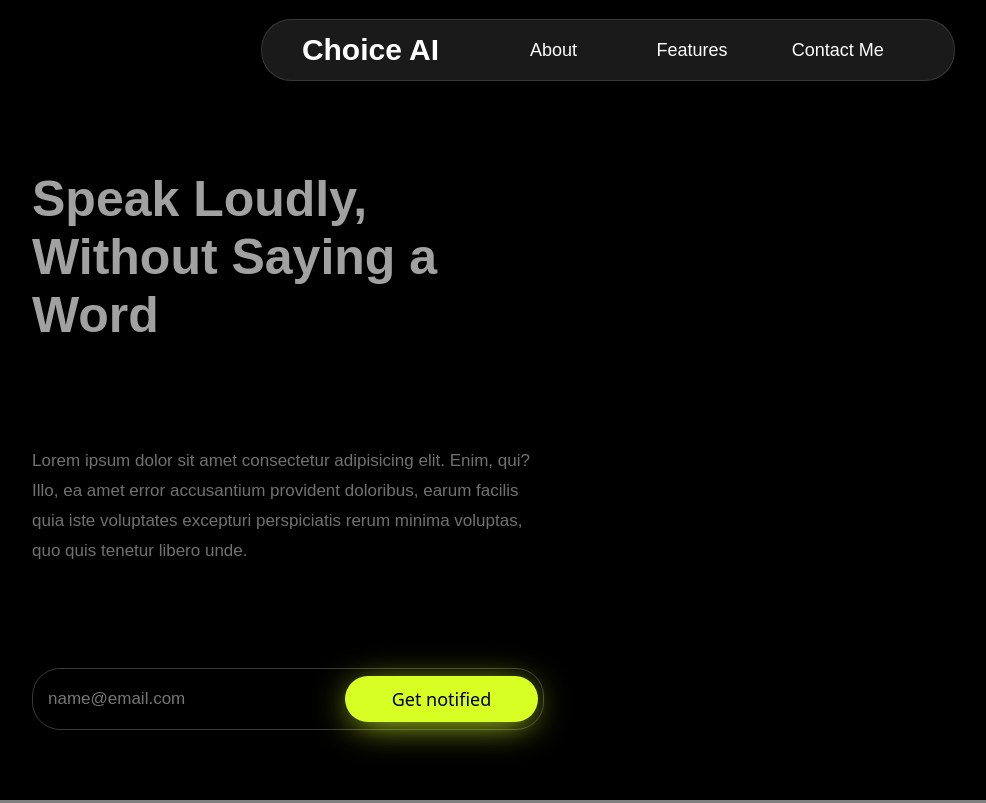
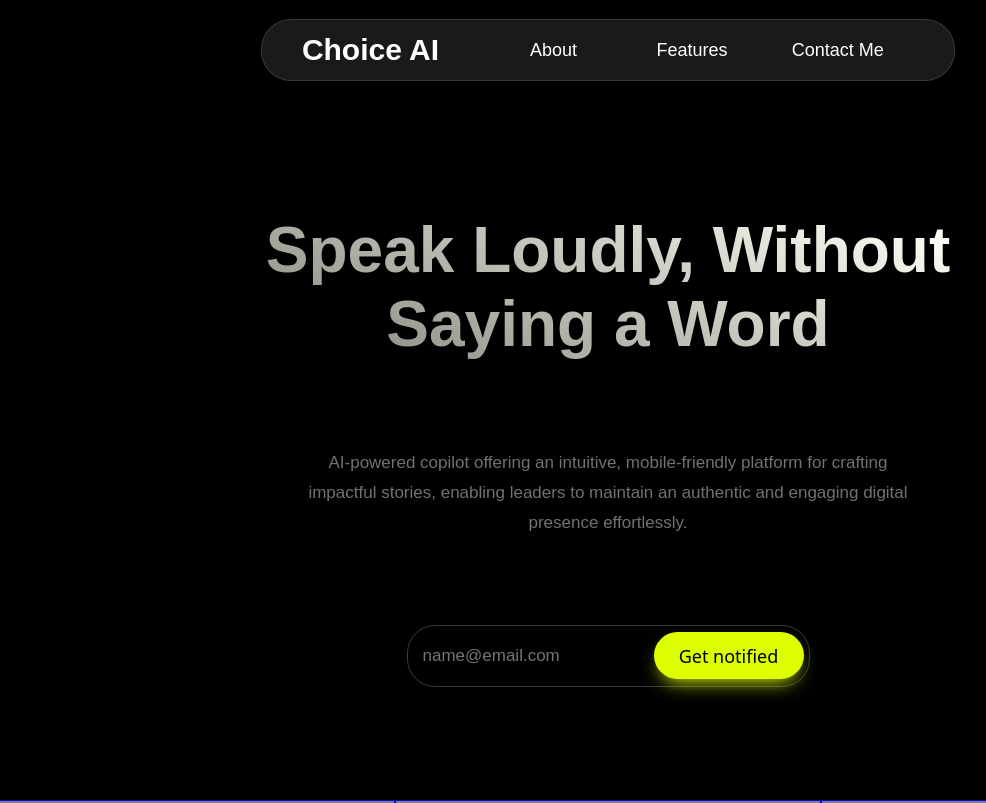
Before and after one commit to akn714/ai-website-design, a plain HTML site: page index.html in a window 1280 px wide. Shown: the top 803 px of the page, without its empty margins (32-1018 px from the left). Drawn offline with Linux system fonts and the light colour scheme.

Commit message:
improved hero section and started section 2

```diff
--- a/css/hero.css
+++ b/css/hero.css
@@ -6,10 +6,15 @@
 
 #hero-sec .sec-div:nth-child(1){
     /* background-color: black; */
+    width: 100%;
     color: white;
     display: flex;
     justify-content: center;
     align-items: center;
+}
+
+#hero-sec .sec-div:nth-child(1) *{
+    margin: auto;
 }
 
 #hero-sec .sec-div:nth-child(1) .hero-main{
@@ -32,13 +37,20 @@
     font-family: sans-serif;
     height: 50px;
     height: unset;
+    background: -webkit-linear-gradient(225deg, #eee, #333);
+    background: linear-gradient(2005deg, rgb(255, 255, 247) 8.55094%, rgb(114, 114, 103) 107.012%);
+    -webkit-background-clip: text;
+    -webkit-text-fill-color: transparent;
 }
 
 .hero-desc{
     color: #ffffff71;
     font-size: 17px;
     line-height: 30px;
+    max-width: 600px;
     font-family: sans-serif;
+    max-width: 600px;
+    text-align: center;
 }
 
 .hero-cta a{
@@ -49,6 +61,7 @@
 .cta{
     border: 1px solid #80808073;
     height: 50px;
+    max-width: 500px;
     display: flex;
     justify-content: center;
     align-items: center;
@@ -74,6 +87,7 @@
     height: 93%;
     width: 40%;
     min-width: 150px;
+    max-width: 170px;
     font-size: 18px;
     font-family: system-ui, -apple-system, BlinkMacSystemFont, 'Segoe UI', Roboto, Oxygen, Ubuntu, Cantarell, 'Open Sans', 'Helvetica Neue', sans-serif;
     border-radius: 28px;
@@ -87,6 +101,8 @@
     box-shadow: 0px 6px 36px -7px #C2FF2F;
     background: #d7ff23;
     box-shadow: 0px 6px 36px -7px #d7ff23;
+    background: #ddff00;
+    box-shadow: 0px 10px 20px -8px #ddff00;
 }
 
 .get-in-touch{
@@ -158,10 +174,20 @@
     height: 100%;
 }
 
+@media (min-width: 1100px){
+    .hero-title{
+        font-size: 64px;
+        text-align: center;
+        max-width: 800px;
+    }
+}
 
 @media (max-width: 1100px){
     #hero-sec{
         height: 150vh;
+        height: calc(100vh - 100px);
+        /* justify-content: center; */
+        align-items: center;
     }
 
     .hero-title{
@@ -174,11 +200,12 @@
 
     #hero-sec .sec-div:nth-child(1){
         /* padding-top: 30px; */
-        height: 50%;
+        height: 80%;
         /* background-color: grey; */
         /* background-color: red; */
     }
     #hero-sec .sec-div:nth-child(2){
+        display: none;
         height: 50%;
     }
     #hero-sec .sec-div:nth-child(1) .hero-main{
--- /dev/null
+++ b/css/section2.css
@@ -0,0 +1,12 @@
+/* #section2{
+    gap: 40px;
+    background-color: grey;
+    display: grid;
+    grid-template-columns: repeat(auto-fit, minmax(200px, 1fr));
+    align-items: center;
+    padding: 20px;
+} */
+
+#section2 > div{
+    border: 1px solid blue;
+}
--- a/index.html
+++ b/index.html
@@ -8,6 +8,7 @@
     <link rel="stylesheet" href="./css/navbar.css">
     <link rel="stylesheet" href="./css/home.css">
     <link rel="stylesheet" href="./css/hero.css">
+    <link rel="stylesheet" href="./css/section2.css">
 </head>
 <body>
     <div id="root">
@@ -50,7 +51,7 @@
                             Speak Loudly, Without Saying a Word
                         </div>
                         <div class="hero-desc">
-                            Lorem ipsum dolor sit amet consectetur adipisicing elit. Enim, qui? Illo, ea amet error accusantium provident doloribus, earum facilis quia iste voluptates excepturi perspiciatis rerum minima voluptas, quo quis tenetur libero unde.
+                            AI-powered copilot offering an intuitive, mobile-friendly platform for crafting impactful stories, enabling leaders to maintain an authentic and engaging digital presence effortlessly.
                         </div>
                         <div class="hero-cta">
                             <div class="cta">
@@ -60,9 +61,14 @@
                         </div>
                     </div>
                 </div>
+                <!-- <div class="sec-div"></div> -->
+            </div>
+            <!-- <div class="section" style="background-color: grey;">
                 <div class="sec-div"></div>
-            </div>
-            <div class="section" style="background-color: grey;">
+                <div class="sec-div"></div>
+            </div> -->
+            <div class="section" id="section2" style="background-color: grey;">
+                <div class="sec-div"></div>
                 <div class="sec-div"></div>
                 <div class="sec-div"></div>
             </div>
```
